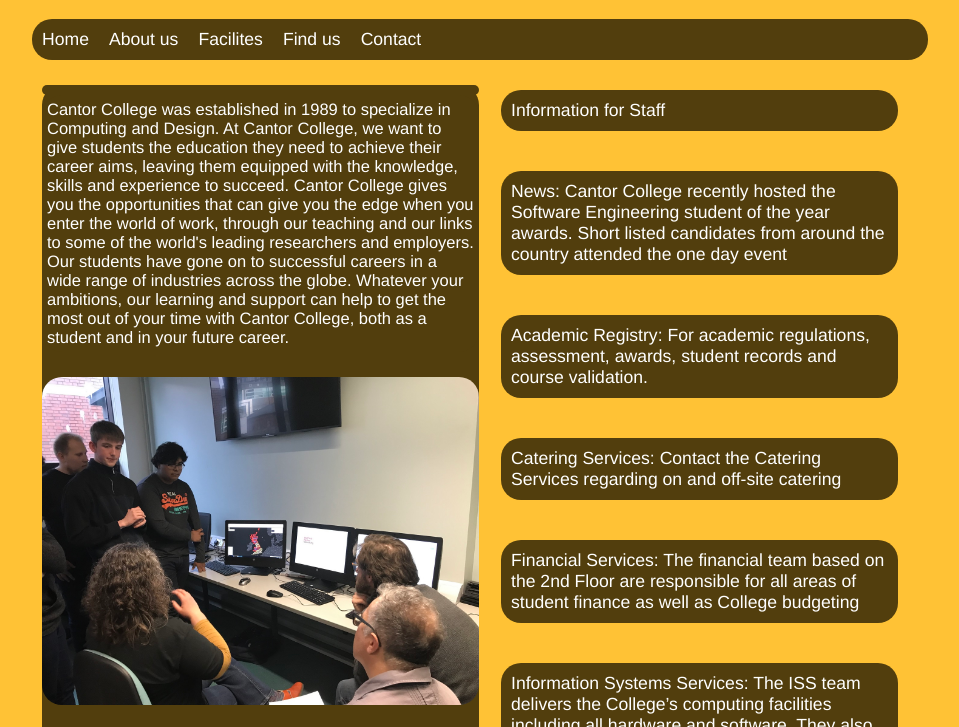
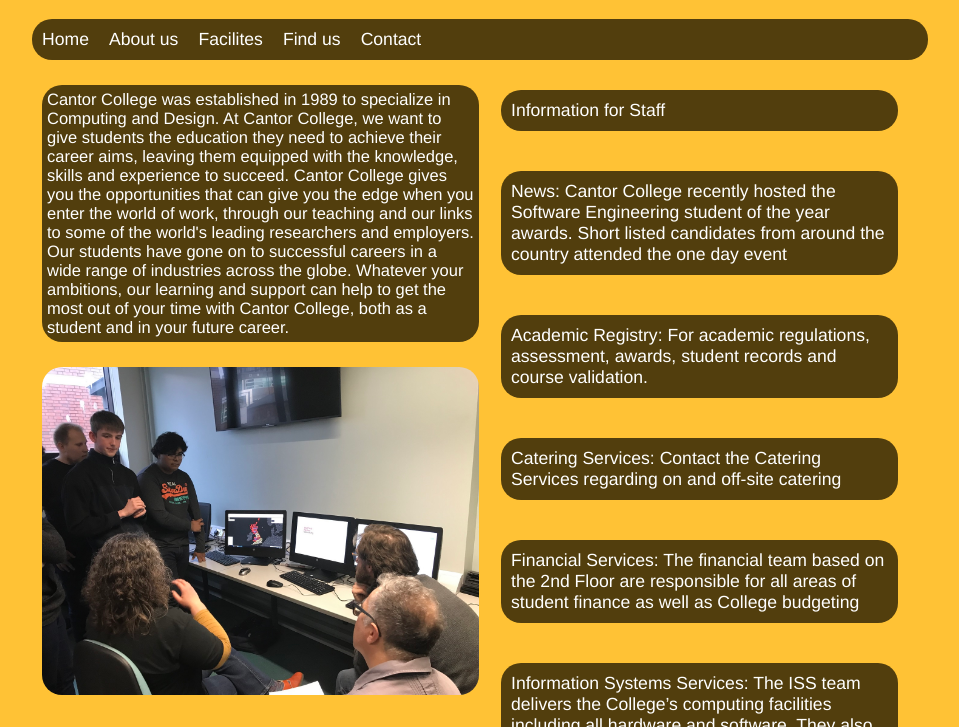
Before and after one commit to Jazxngh/The-Website-Coursework-Assignment-, a plain HTML site: page AboutUs.html in a window 1280 px wide. Shown: the part 73-800 px from the top of the page, without its empty margins (160-1119 px from the left). Drawn offline with Linux system fonts and the light colour scheme.

Commit message:
LatestFixedTextEdges

```diff
--- a/AboutUs.html
+++ b/AboutUs.html
@@ -25,10 +25,9 @@
       </nav>
 
 <div class = "Learn-Container" >
-    <div class = "L-ContainerSection1"> </p>
+    <div class = "L-ContainerSection1">
 
-        <p>
-            Cantor College was established in 1989 to specialize in Computing and Design.
+        <p> Cantor College was established in 1989 to specialize in Computing and Design.
             At Cantor College, we want to give students the education they need to achieve their career aims,
             leaving them equipped with the knowledge, skills and experience to succeed.
             Cantor College gives you the opportunities that can give you the edge when you enter the world of work,
@@ -36,7 +35,6 @@
             Our students have gone on to successful careers in a wide range of industries across the globe.
             Whatever your ambitions, our learning and support can help to get the most out of your time with Cantor College,
             both as a student and in your future career.
-
         </p>
         <img class = "L-ContainerSection1Photo" src="Images/Group-ppl.jpg" alt = "Picture of a group" >
     </div>
--- a/Style/Desktop.css
+++ b/Style/Desktop.css
@@ -199,7 +199,6 @@ div.ComputingCourse img {
 
 .L-ContainerSection1
 {
-  background-color: #523E0D;
   color: white;
   font-size: 15px;
   width: 50%;
@@ -210,6 +209,7 @@ div.ComputingCourse img {
 
 .L-ContainerSection1 p
 {
+  background-color: #523E0D;
   color: white;
   margin: 0;
   padding: 5px;
```
